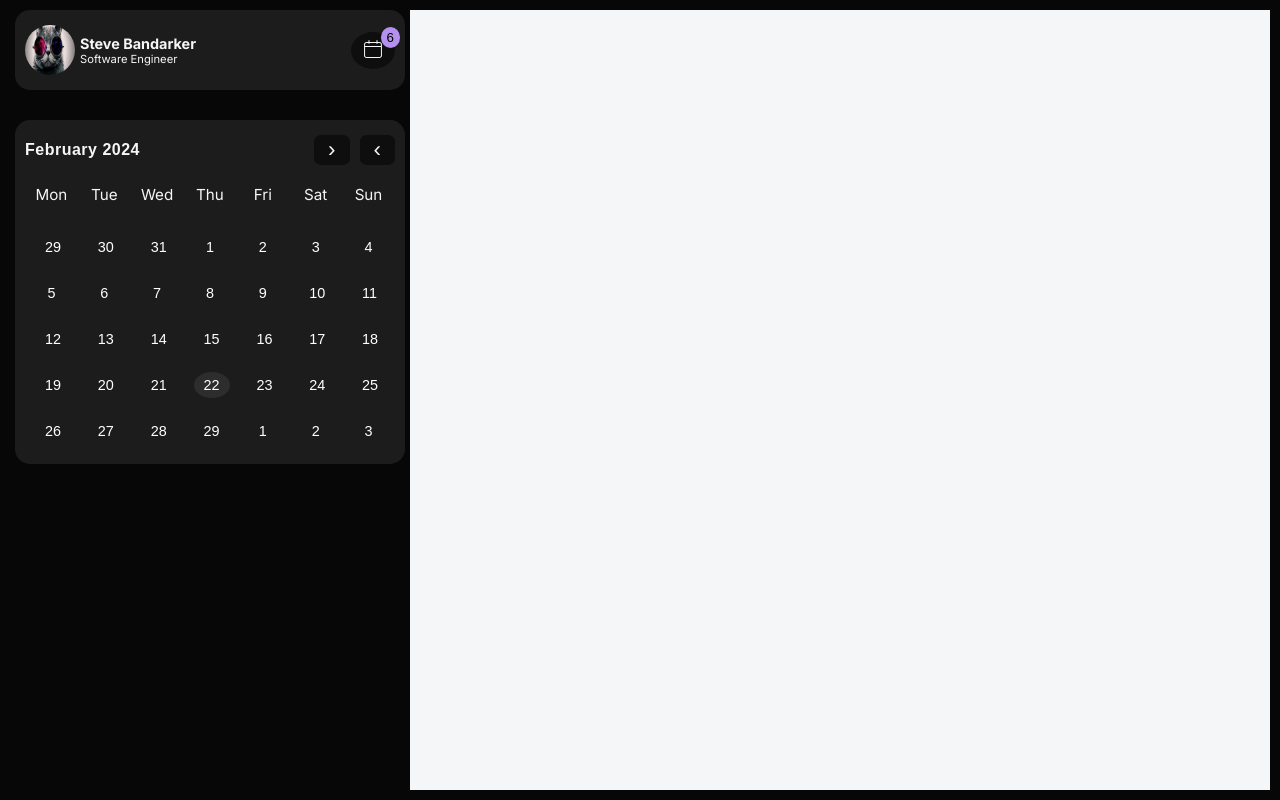
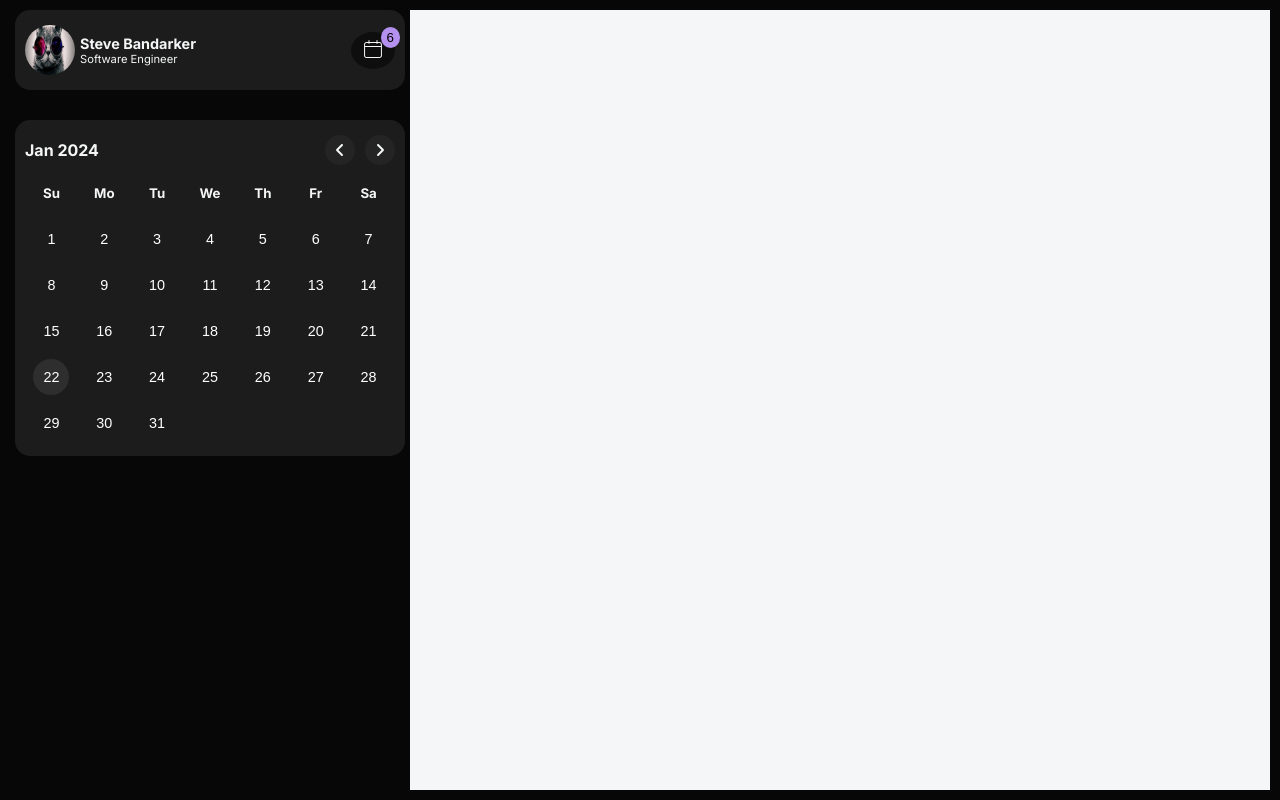
Before and after one commit to SteveBand/Calendar-dashboard, a Next.js app: page /dashboard in a window 1280 px wide. Built offline with nearby package versions, Linux system fonts and the light colour scheme.

Commit message:
ControlPanel Calendar swapped into self made

```diff
--- a/components/ui/controlPanel/ControlPanel.tsx
+++ b/components/ui/controlPanel/ControlPanel.tsx
@@ -1,19 +1,43 @@
 "use client";
 
+import { useMemo } from "react";
 import { ControlPanelHeader } from "./components/ControlPanelHeader";
-import Calendar from "react-calendar";
+import { Calendar } from "./components/Calendar";
 
 export function ControlPanel() {
+  const dateNow = new Date().getMonth();
+  // const DatesObj = useMemo(() => {
+  //   let arr: any = [];
+  //   for (let i = 0; i < 12; i++) {
+  //     const newDate = new Date(2024, i + 1, 0);
+  //     const newArr = [];
+
+  //     for (let y = 1; y <= newDate.getDate(); y++) {
+  //       newArr.push(y);
+  //     }
+
+  //     const month = newDate.toLocaleString("default", { month: "short" }); // Get month name
+  //     const dateObj = {
+  //       name: month,
+  //       days: [newArr],
+  //     };
+
+  //     arr = [...arr, dateObj];
+  //   }
+  //   return arr;
+  // }, []);
+
   return (
     <section className="control-panel-wrapper">
       <ControlPanelHeader />
-      <Calendar
+      {/* <Calendar
         prev2Label={null}
         next2Label={null}
         showNeighboringCentury={false}
         showNeighboringDecade={false}
         view="month"
-      />
+      /> */}
+      <Calendar />
     </section>
   );
 }
--- /dev/null
+++ b/components/ui/controlPanel/components/Calendar.tsx
@@ -0,0 +1,107 @@
+import { Dispatch, useMemo, useState } from "react";
+import { FaAngleLeft, FaAngleRight } from "react-icons/fa6";
+
+export function Calendar() {
+  const dateNow = new Date();
+  const [date, setDate] = useState<DateState>({
+    day: dateNow.getDate(),
+    month: dateNow.getMonth(),
+    year: dateNow.getFullYear(),
+  });
+  const [activeIndex, setActiveIndex] = useState<number | null>(null);
+
+  const dateObj = useMemo(() => {
+    const newDate = new Date(date.year, date.month, 0);
+    const newArr = [];
+
+    for (let y = 1; y <= newDate.getDate(); y++) {
+      newArr.push(y);
+    }
+
+    const month = newDate.toLocaleString("default", { month: "short" });
+    const obj = {
+      name: month,
+      days: [newArr],
+    };
+
+    return obj;
+  }, [date]);
+
+  const weekDays = ["Su", "Mo", "Tu", "We", "Th", "Fr", "Sa"];
+
+  function handleForward(e: React.MouseEvent<HTMLButtonElement>) {
+    e.preventDefault();
+    if (date.month === 12) {
+      setDate((prev) => {
+        return { ...prev, month: 1 };
+      });
+      setDate((prev) => {
+        return { ...prev, year: prev.year++ };
+      });
+    }
+    setDate((prev) => {
+      return { ...prev, month: prev.month++ };
+    });
+  }
+
+  function handleBackward(e: React.MouseEvent<HTMLButtonElement>) {
+    e.preventDefault();
+    if (date.month === 1) {
+      setDate((prev) => {
+        return { ...prev, month: 13 };
+      });
+      setDate((prev) => {
+        return { ...prev, year: prev.year-- };
+      });
+    }
+    setDate((prev) => {
+      return { ...prev, month: prev.month-- };
+    });
+  }
+
+  return (
+    <article className="calendar-wrapper">
+      <header>
+        <h4>
+          {dateObj.name} {date.year}
+        </h4>
+        <div>
+          <button onClick={handleBackward}>
+            <FaAngleLeft />
+          </button>
+          <button onClick={handleForward}>
+            <FaAngleRight />
+          </button>
+        </div>
+      </header>
+      <div className="weekdays">
+        {weekDays.map((i) => {
+          return <h5 key={i}>{i}</h5>;
+        })}
+      </div>
+      <div className="days">
+        {dateObj.days[0].map((day, index) => {
+          return (
+            <button
+              className={`${
+                date.month === dateNow.getMonth() && day === dateNow.getDate()
+                  ? "today"
+                  : ""
+              } ${activeIndex === index ? "active" : ""}`}
+              key={day}
+              onClick={() => setActiveIndex(index)}
+            >
+              <p>{day}</p>
+            </button>
+          );
+        })}
+      </div>
+    </article>
+  );
+}
+
+type DateState = {
+  day: number;
+  month: number;
+  year: number;
+};
--- /dev/null
+++ b/components/ui/controlPanel/components/MyCalendars.tsx
@@ -0,0 +1,5 @@
+export function MyCalendars() {
+    return <section className="my-calendar-wrapper">
+
+  </section>;
+}
--- a/components/ui/dashboard-page/Mainview.tsx
+++ b/components/ui/dashboard-page/Mainview.tsx
@@ -1,3 +1,7 @@
 export function Mainview() {
-  return <section className="mainview-wrapper"></section>;
+  return (
+    <section className="mainview-wrapper">
+      <header></header>
+    </section>
+  );
 }
--- a/styles/ui/control-panel/components/controlPanelCalendar.scss
+++ b/styles/ui/control-panel/components/controlPanelCalendar.scss
@@ -1,101 +1,186 @@
-.react-calendar {
-  background-color: rgb(28, 28, 28);
-  border-radius: 15px;
+// .react-calendar {
+//   background-color: rgb(28, 28, 28);
+//   border-radius: 15px;
+//   padding: 15px 10px;
+//   display: flex;
+//   flex-direction: column;
+//   gap: 20px;
+//   .react-calendar__navigation {
+//     text-align: center;
+//     border: none;
+//     display: flex;
+
+//     button {
+//       background-color: transparent;
+//       outline: none;
+//       border: none;
+//       color: var(--white);
+//       flex-grow: 0;
+//     }
+
+//     .react-calendar__navigation__label {
+//       font-size: 1rem;
+//       max-width: none;
+//       width: max-content;
+//       flex-grow: 0 !important;
+//       letter-spacing: 0.5px;
+//       span {
+//         font-weight: 700;
+//       }
+//     }
+
+//     .react-calendar__navigation__arrow {
+//       padding: 2px 14px;
+//       background-color: var(--darkButtonBackground);
+//       font-size: 1.4rem;
+//       border-radius: 20%;
+//       cursor: pointer;
+
+//       &:hover {
+//         background-color: rgb(36, 36, 36);
+//       }
+//     }
+
+//     .react-calendar__navigation__next-button {
+//       margin-left: auto;
+//     }
+//     .react-calendar__navigation__prev-button {
+//       order: 1;
+//       margin-left: 10px;
+//     }
+//   }
+
+//   .react-calendar__month-view__weekdays__weekday {
+//     text-align: center;
+//     font-size: 0.95rem;
+//     margin-bottom: 25px;
+//   }
+
+//   .react-calendar__month-view__weekdays__weekday abbr {
+//     text-decoration: none !important;
+//   }
+
+//   .react-calendar__month-view__days {
+//     row-gap: 10px;
+
+//     .react-calendar__tile--now {
+//       abbr {
+//         background-color: rgb(45, 45, 45);
+//       }
+//     }
+
+//     .react-calendar__tile--active {
+//       abbr {
+//         background-color: var(--purple);
+//       }
+//     }
+
+//     button {
+//       background-color: transparent;
+//       border: none;
+//       color: white;
+//       font-size: 0.9rem;
+//       cursor: pointer;
+//       padding: 10px;
+//       width: min-content;
+//       border-radius: 50%;
+//       abbr {
+//         padding: 5px 10px;
+//         border-radius: 50%;
+//       }
+//     }
+
+//     button:not(.react-calendar__tile--active) {
+//       abbr {
+//         &:hover {
+//           background-color: rgb(45, 45, 45);
+//         }
+//       }
+//     }
+//   }
+// }
+
+.calendar-wrapper {
+  box-sizing: border-box;
   padding: 15px 10px;
-  display: flex;
-  flex-direction: column;
-  gap: 20px;
-  .react-calendar__navigation {
-    text-align: center;
-    border: none;
+  header {
     display: flex;
+    justify-content: space-between;
+    align-items: center;
 
-    button {
-      background-color: transparent;
-      outline: none;
-      border: none;
-      color: var(--white);
-      flex-grow: 0;
-    }
+    div {
+      display: flex;
+      gap: 10px;
+      button {
+        display: flex;
+        justify-content: center;
+        align-items: center;
+        background-color: rgb(36, 36, 36);
+        border: none;
+        outline: none;
+        padding: 7px;
+        border-radius: 50%;
+        cursor: pointer;
+        transition: 150ms ease;
+        svg {
+          fill: var(--white);
+          font-size: 1rem;
+        }
 
-    .react-calendar__navigation__label {
-      font-size: 1rem;
-      max-width: none;
-      width: max-content;
-      flex-grow: 0 !important;
-      letter-spacing: 0.5px;
-      span {
-        font-weight: 700;
-      }
-    }
-
-    .react-calendar__navigation__arrow {
-      padding: 2px 14px;
-      background-color: var(--darkButtonBackground);
-      font-size: 1.4rem;
-      border-radius: 20%;
-      cursor: pointer;
-
-      &:hover {
-        background-color: rgb(36, 36, 36);
-      }
-    }
-
-    .react-calendar__navigation__next-button {
-      margin-left: auto;
-    }
-    .react-calendar__navigation__prev-button {
-      order: 1;
-      margin-left: 10px;
-    }
-  }
-
-  .react-calendar__month-view__weekdays__weekday {
-    text-align: center;
-    font-size: 0.95rem;
-    margin-bottom: 25px;
-  }
-
-  .react-calendar__month-view__weekdays__weekday abbr {
-    text-decoration: none !important;
-  }
-
-  .react-calendar__month-view__days {
-    row-gap: 10px;
-
-    .react-calendar__tile--now {
-      abbr {
-        background-color: rgb(45, 45, 45);
-      }
-    }
-
-    .react-calendar__tile--active {
-      abbr {
-        background-color: var(--purple);
-      }
-    }
-
-    button {
-      background-color: transparent;
-      border: none;
-      color: white;
-      font-size: 0.9rem;
-      cursor: pointer;
-      padding: 10px;
-      width: min-content;
-      border-radius: 50%;
-      abbr {
-        padding: 5px 10px;
-        border-radius: 50%;
-      }
-    }
-
-    button:not(.react-calendar__tile--active) {
-      abbr {
         &:hover {
-          background-color: rgb(45, 45, 45);
+          background-color: rgb(46, 46, 46);
         }
       }
     }
   }
+
+  .weekdays {
+    display: flex;
+    margin: 20px 0;
+    h5 {
+      flex: 1;
+      text-align: center;
+    }
+  }
+
+  .days {
+    display: flex;
+    row-gap: 10px;
+    flex-wrap: wrap;
+
+    button {
+      flex: 0 0 14.285%;
+      flex-grow: 0;
+      flex-shrink: 0;
+      background-color: transparent;
+      color: white;
+      border: none;
+      font-size: 0.9rem;
+      cursor: pointer;
+      border-radius: 50%;
+
+      p {
+        padding: 10px;
+        border-radius: 50%;
+        width: min-content;
+        margin: 0 auto;
+      }
+
+      &:hover p {
+        background-color: rgb(46, 46, 46);
+      }
+    }
+
+    button.today {
+      p {
+        background-color: rgb(46, 46, 46);
+      }
+    }
+
+    button.active {
+      p {
+        background-color: var(--purple);
+      }
+    }
+  }
 }
```
